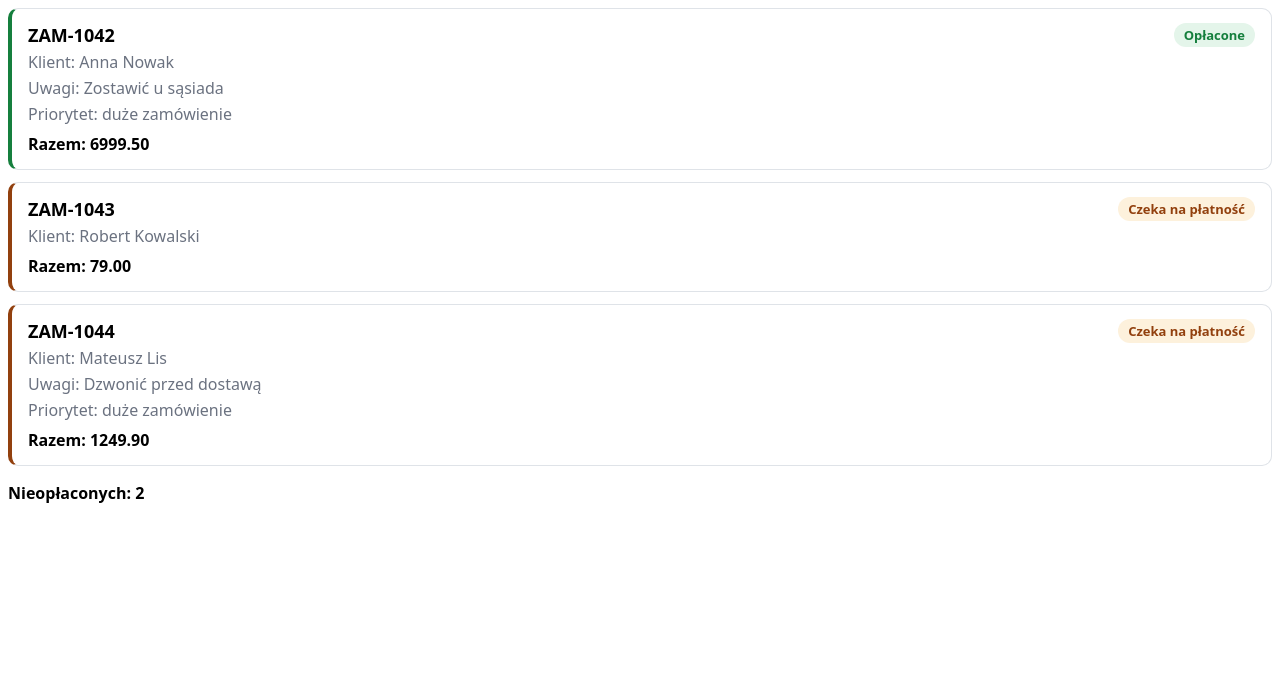
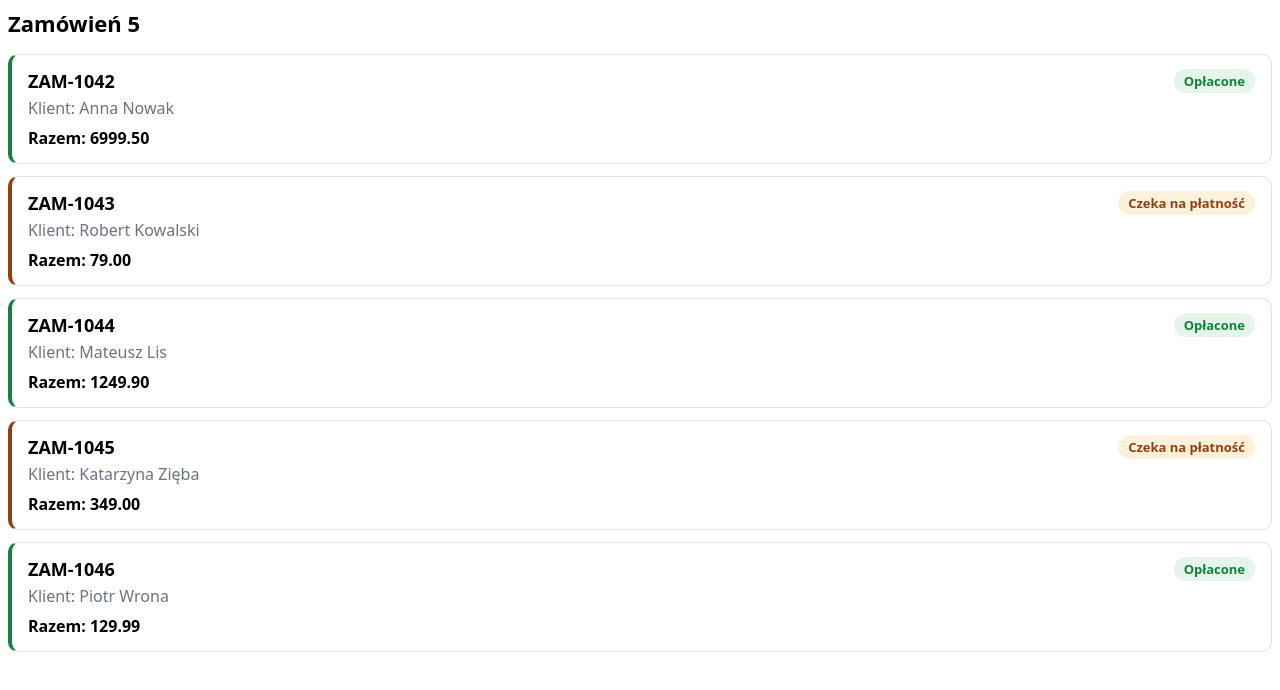
Before and after one commit to mkmattdev/k-js-2-react-1-kursanci, a React (Vite) app: page / in a window 1280 px wide. Shown: the top 690 px of the page. Built offline with nearby package versions, Linux system fonts and the light colour scheme.

Commit message:
add structure for 06 lesson

```diff
--- a/src/05-list/Lesson.jsx
+++ b/src/05-list/Lesson.jsx
@@ -0,0 +1,12 @@
+import OrderList from "./components/OrderList";
+import { orders } from "./orders";
+import "./list.css";
+
+export default function Lesson() {
+  return (
+    <section className="panel">
+      <h2 className="panel__title">Zamówień {orders.length}</h2>
+      <OrderList />
+    </section>
+  );
+}
--- a/src/05-list/components/OrderList.jsx
+++ b/src/05-list/components/OrderList.jsx
@@ -0,0 +1,15 @@
+import { orders } from "../orders";
+import OrderCard from "./OrderCard";
+
+export default function OrderList() {
+  return (
+    <ul className="list">
+      {orders.map((order) => (
+        // .map -> robimy zmianę danego elementu z tablicy orders.js na <OrderCard /> (JS -> JSX)
+        <li key={order.id}>
+          <OrderCard {...order} />
+        </li>
+      ))}
+    </ul>
+  );
+}
--- /dev/null
+++ b/src/06-events/events.css
@@ -0,0 +1,44 @@
+.panel,
+.card {
+  font-family: system-ui, sans-serif;
+}
+
+.card {
+  padding: 14px 16px;
+  border: 1px solid #dfe3e8;
+  border-radius: 10px;
+  margin-bottom: 12px;
+  background: #ffffff;
+}
+
+.card__header {
+  display: flex;
+  align-items: center;
+  justify-content: space-between;
+  gap: 12px;
+}
+
+.card__title {
+  margin: 0;
+  font-size: 18px;
+}
+
+.card__row {
+  margin: 4px 0;
+  color: #6b7280;
+}
+
+.card__total {
+  margin: 8px 0 0;
+  font-weight: 600;
+}
+
+.button {
+  padding: 8px 14px;
+  border: 1px solid #1f6feb;
+  border-radius: 8px;
+  background: #ffffff;
+  color: #1f6feb;
+  font: inherit;
+  cursor: pointer;
+}
--- /dev/null
+++ b/src/06-events/orders.js
@@ -0,0 +1,4 @@
+export const orders = [
+  { id: "ZAM-1042", customer: "Anna Nowak", totalPln: 6999.5 },
+  { id: "ZAM-1043", customer: "Robert Kowalski", totalPln: 79 },
+];
--- a/src/App.jsx
+++ b/src/App.jsx
@@ -1,4 +1,4 @@
-import Lesson from "./04-conditional/Lesson";
+import Lesson from "./05-list/Lesson";
 
 export default function App() {
   return <Lesson />;
```
Also changed, not shown: src/06-events/Lesson.jsx (added), src/06-events/components/OrderCard.jsx (added).
